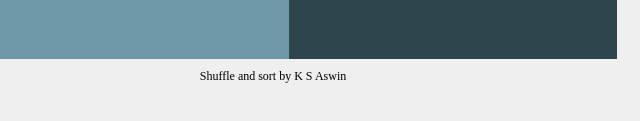
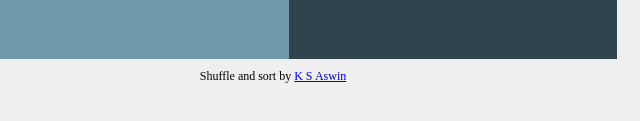
Before and after one commit to ksaswin/vanillaJs-responsive-project, a plain HTML site: page index.html in a window 1280 px wide. Shown: the part 661-782 px from the top of the page, 367-1007 px from the left. Drawn offline with Linux system fonts and the light colour scheme.

Commit message:
Add link to my github with the name

```diff
--- a/index.html
+++ b/index.html
@@ -21,7 +21,7 @@
 		</div>
 	</div>
 	<footer>
-		<p class='footer'>Shuffle and sort by K S Aswin</p>
+		<p class='footer'>Shuffle and sort by <a target='_blank' href='https://github.com/ksaswin'>K S Aswin</a></p>
 	</footer>
 	<script src='scripts.js'></script>
 </body>
```
